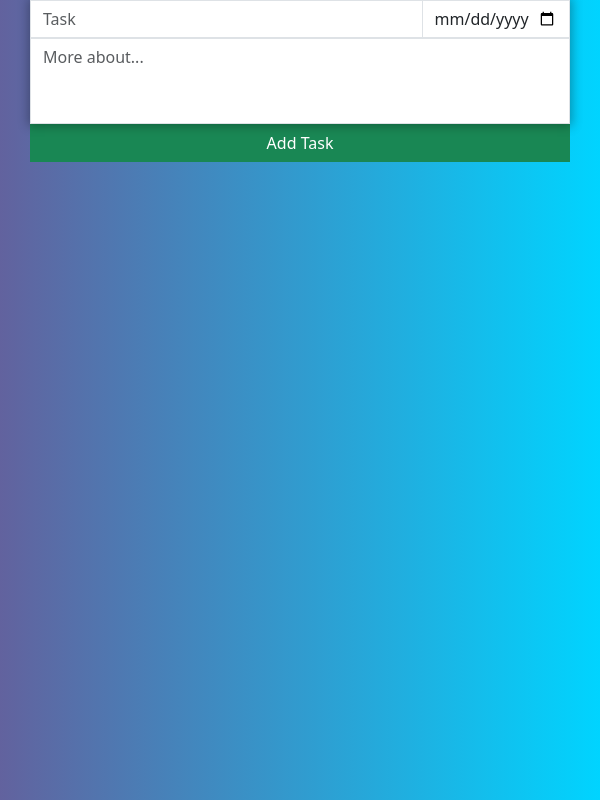
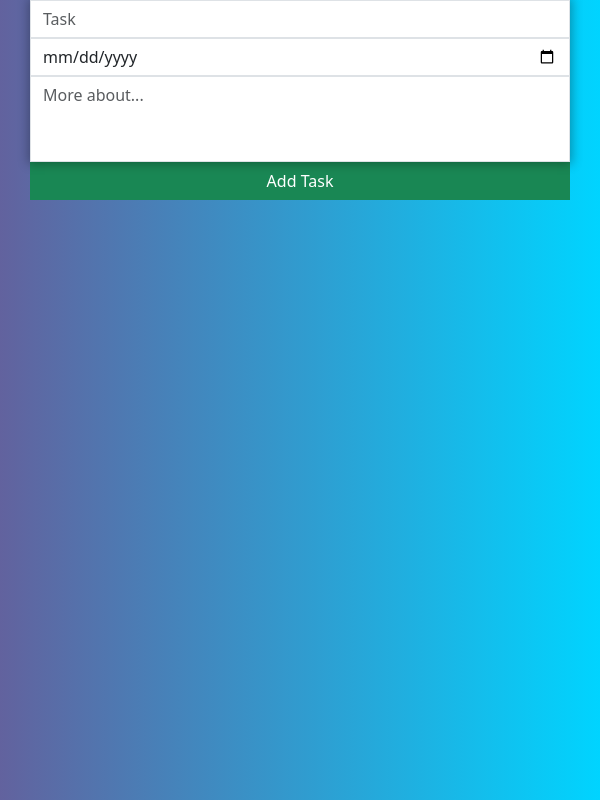
Before and after one commit to NetKBs/todo-especially-for-me, a plain HTML site: page index.html in a window 600 px wide. Drawn offline with nearby package versions, Linux system fonts and the light colour scheme.

Commit message:
Fixed responsive design on mobiles error (DatePicker)

```diff
--- a/index.html
+++ b/index.html
@@ -16,7 +16,7 @@
 					<div class="input-group">
 
 						<input id="todo-title" type="text" class="form-control w-70" placeholder="Task">
-						<input id="date-picker" class="form-control" type="date">
+						<input id="date-picker" class="form-control col-sm-12" type="date">
 						<textarea id="todo-description" class="todo-description form-control col-12 w-100 m-0" rows="3" placeholder="More about..."></textarea>
 
 					</div>
--- a/style.css
+++ b/style.css
@@ -15,12 +15,13 @@ body {
 }
 
 #todo-title {
-	width: 84%;
+	width: 50%;
 }
 
-@media screen and (min-width: 600px) {
-  #todo-title {
-  	width: 50%;
+@media screen and (max-width: 600px) {
+  #date-picker {
+  	width: 100%;
+  	margin: 0px;
   }
 }
 
```
